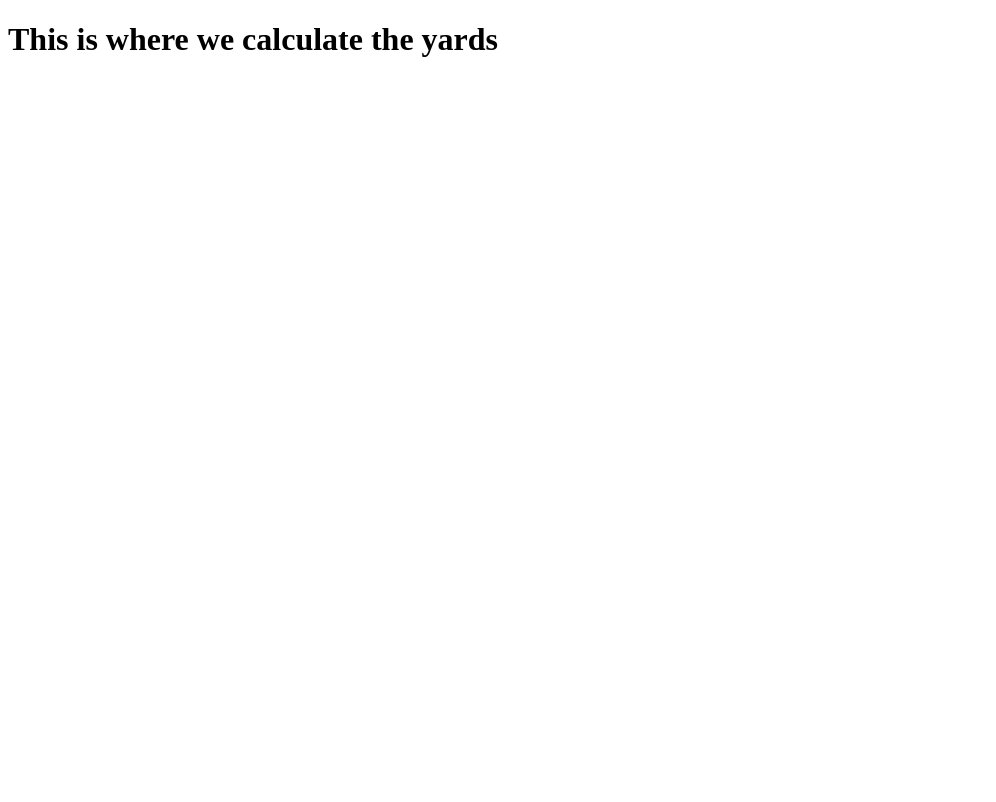
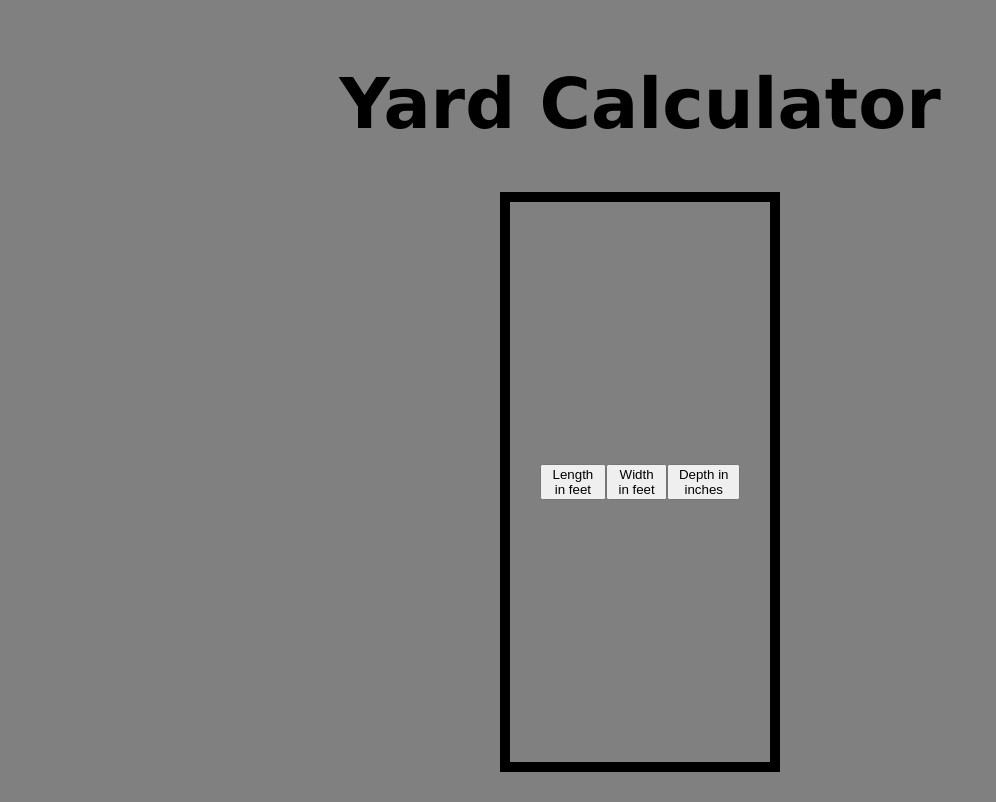
Before and after one commit to EmmanuelGR02/ConcretePriceWebsite, a plain HTML site: page calcYards.html in a window 1280 px wide. Shown: the whole page, without its empty margins (0-996 px from the left). Drawn offline with Linux system fonts and the light colour scheme.

Commit message:
centered everything

```diff
--- a/calcYards.html
+++ b/calcYards.html
@@ -1,9 +1,19 @@
 <!DOCTYPE html>
 <html>
 
+<head>
+    <link rel="stylesheet" href="yardsStyle.css">
+</head>
+
     <body>
 
-        <h1 style="color: black;">This is where we calculate the yards</h1>
+        <h1 class="yardsTitle">Yard Calculator</h1>
+
+        <center><div class="infoBox">
+            <button>Length in feet</button>
+            <button>Width in feet</button>
+            <button>Depth in inches</button>
+        </div></center>
 
     </body>
 </html>
--- a/concretestyle.css
+++ b/concretestyle.css
@@ -5,7 +5,7 @@ body {
 
 /* Main title */
 .mainTitle {
-    font-size: 50px;
+    font-size: 70px;
     text-align: center;
     font-style: unset;
     margin-top: 3%;
--- /dev/null
+++ b/yardsStyle.css
@@ -0,0 +1,24 @@
+body {
+    background-color: gray;
+}
+
+/* Title */
+.yardsTitle {
+    color: black;
+    font-family: 'Lucida Sans', 'Lucida Sans Regular', 'Lucida Grande', 'Lucida Sans Unicode', Verdana, sans-serif;
+    text-align: center;
+    font-size: 70px;
+    margin-top: 5%;
+}
+
+/* Box holding the info text boxes */
+.infoBox {
+    display: flex;
+    align-items: center;
+    justify-content: center;
+    width: 200px;
+    height: 500px;
+    border: 10px solid black;
+    padding: 30px;
+    margin: 30px;
+}
```
Also changed, not shown: index.html (+2 -2 lines).
